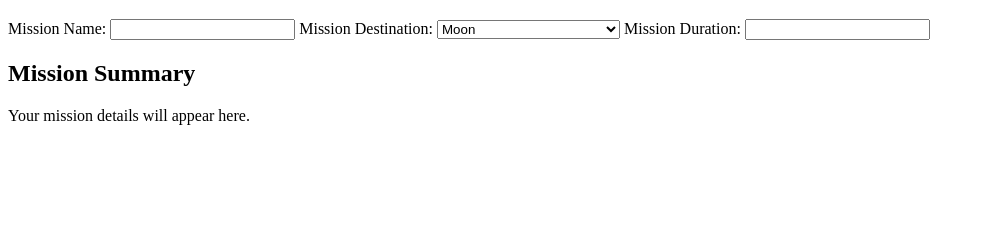
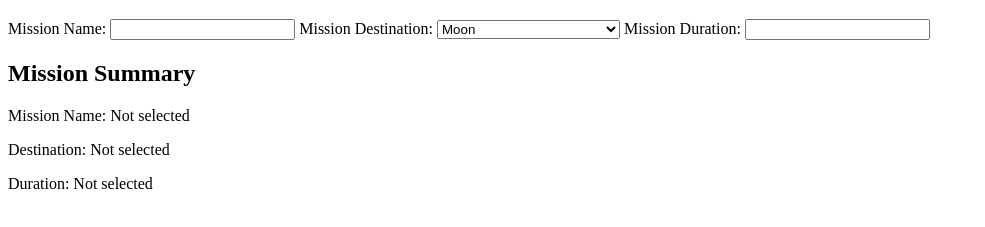
Before and after one commit to Mohsen09331/nasa-mission-planner, a plain HTML site: page index.html in a window 1280 px wide. Shown: the part 61-288 px from the top of the page, without its empty margins (0-985 px from the left). Drawn offline with Linux system fonts and the light colour scheme.

Commit message:
Add mission summary details

```diff
--- a/index.html
+++ b/index.html
@@ -18,9 +18,11 @@
         <label>Mission Duration:</label>
         <input type="number">
     </form>
-    <h2>Mission Summary</h2>
+   <h2>Mission Summary</h2>
 <div>
-    <p>Your mission details will appear here.</p>
+    <p>Mission Name: Not selected</p>
+    <p>Destination: Not selected</p>
+    <p>Duration: Not selected</p>
 </div>
 </body>
 </html>
```
